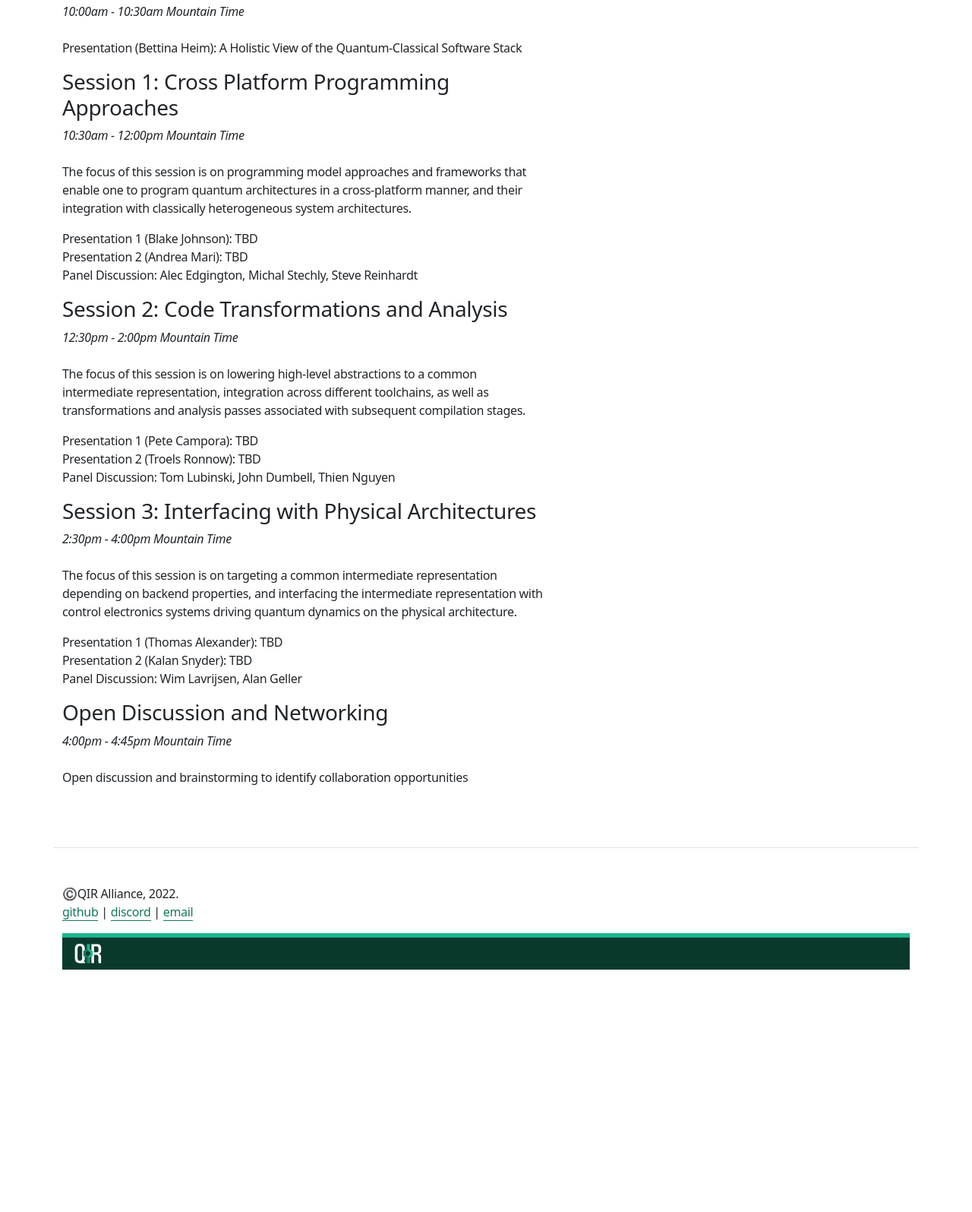
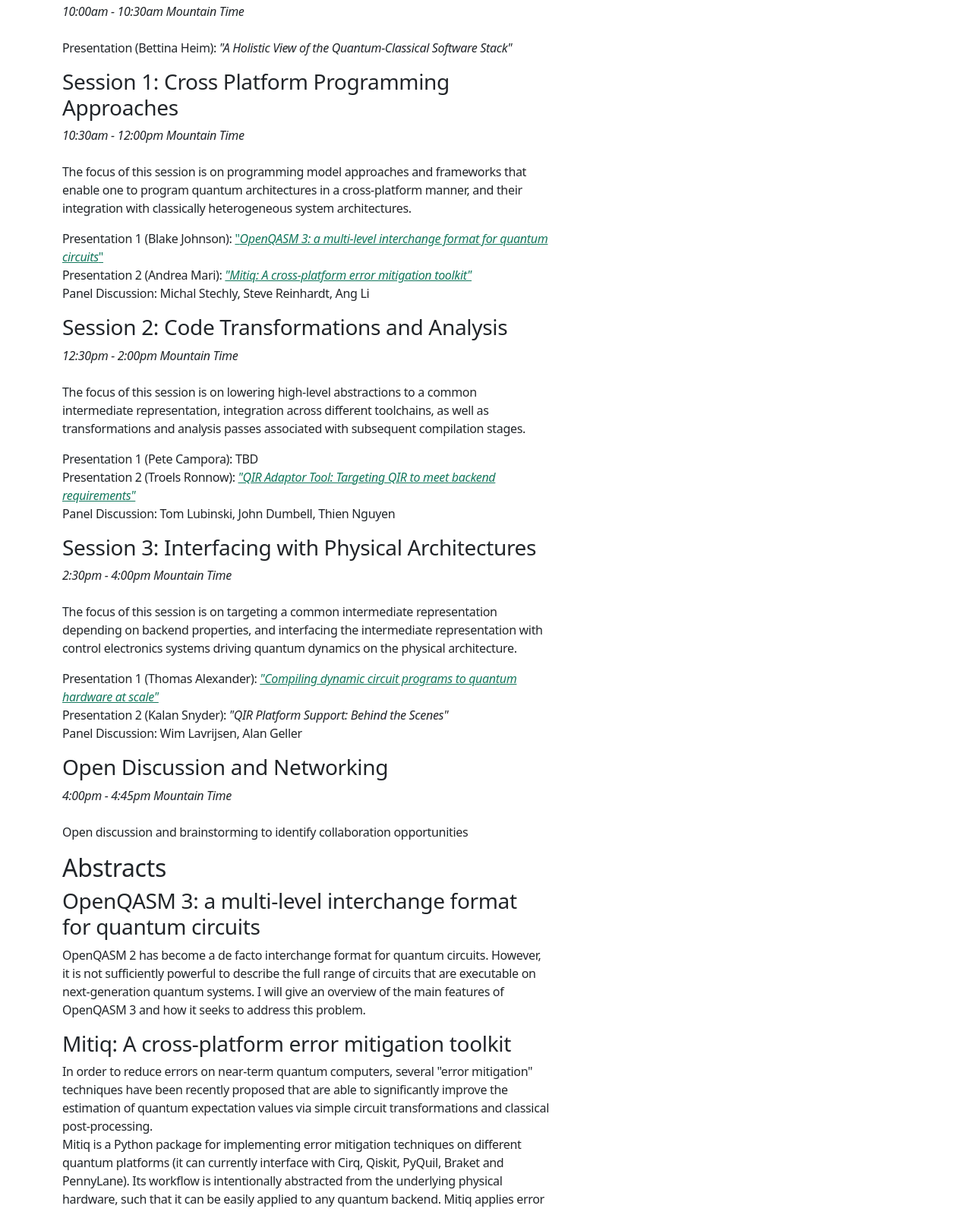
Before and after one commit to qir-alliance/qir-alliance.github.io, an Eleventy site: page src/posts/QCE22_workshop.md in a window 1280 px wide. Shown: the part 1205-2800 px from the top of the page at 76% size. Before the commit the page ends 2529 px from the top, so only its background shows below. Built offline with nearby package versions, Linux system fonts and the light colour scheme; Eleventy itself is replaced by a stand-in of ours; files that its build step writes are made by us from their sources.

Commit message:
Updating the workshop agenda with titles and abstracts (#34)

```diff
--- a/src/posts/QCE22_workshop.md
+++ b/src/posts/QCE22_workshop.md
@@ -23,16 +23,16 @@ The full abstract of the workshop can also be found on [IEEE Quantum Week’s we
 ### Introduction and Welcome
 
 *10:00am - 10:30am Mountain Time* <br/>
-Presentation (Bettina Heim): A Holistic View of the Quantum-Classical Software Stack
+Presentation (Bettina Heim): *"A Holistic View of the Quantum-Classical Software Stack"*
 
 ### Session 1: Cross Platform Programming Approaches
 
 *10:30am - 12:00pm Mountain Time* <br/>
 The focus of this session is on programming model approaches and frameworks that enable one to program quantum architectures in a cross-platform manner, and their integration with classically heterogeneous system architectures.
 
-Presentation 1 (Blake Johnson): TBD
-Presentation 2 (Andrea Mari): TBD
-Panel Discussion: Alec Edgington, Michal Stechly, Steve Reinhardt <br/>
+Presentation 1 (Blake Johnson): ["*OpenQASM 3: a multi-level interchange format for quantum circuits*"](#openqasm-3-a-multi-level-interchange-format-for-quantum-circuits)
+Presentation 2 (Andrea Mari): [*"Mitiq: A cross-platform error mitigation toolkit"*](#mitiq-a-cross-platform-error-mitigation-toolkit)
+Panel Discussion: Michal Stechly, Steve Reinhardt, Ang Li <br/>
 
 ### Session 2: Code Transformations and Analysis
 
@@ -40,7 +40,7 @@ Panel Discussion: Alec Edgington, Michal Stechly, Steve Reinhardt <br/>
 The focus of this session is on lowering high-level abstractions to a common intermediate representation, integration across different toolchains, as well as transformations and analysis passes associated with subsequent compilation stages.
 
 Presentation 1 (Pete Campora): TBD
-Presentation 2 (Troels Ronnow): TBD
+Presentation 2 (Troels Ronnow): [*"QIR Adaptor Tool: Targeting QIR to meet backend requirements"*](#qir-adaptor-tool-targeting-qir-to-meet-backend-requirements)
 Panel Discussion: Tom Lubinski, John Dumbell, Thien Nguyen <br/>
 
 ### Session 3: Interfacing with Physical Architectures
@@ -48,11 +48,32 @@ Panel Discussion: Tom Lubinski, John Dumbell, Thien Nguyen <br/>
 *2:30pm - 4:00pm Mountain Time* <br/>
 The focus of this session is on targeting a common intermediate representation depending on backend properties, and interfacing the intermediate representation with control electronics systems driving quantum dynamics on the physical architecture.
 
-Presentation 1 (Thomas Alexander): TBD
-Presentation 2 (Kalan Snyder): TBD
+Presentation 1 (Thomas Alexander): [*"Compiling dynamic circuit programs to quantum hardware at scale"*](#compiling-dynamic-circuit-programs-to-quantum-hardware-at-scale)
+Presentation 2 (Kalan Snyder): *"QIR Platform Support: Behind the Scenes"*
 Panel Discussion: Wim Lavrijsen, Alan Geller <br/>
 
 ### Open Discussion and Networking
 
 *4:00pm - 4:45pm Mountain Time* <br/>
 Open discussion and brainstorming to identify collaboration opportunities
+
+## Abstracts
+
+### OpenQASM 3: a multi-level interchange format for quantum circuits
+
+OpenQASM 2 has become a de facto interchange format for quantum circuits. However, it is not sufficiently powerful to describe the full range of circuits that are executable on next-generation quantum systems. I will give an overview of the main features of OpenQASM 3 and how it seeks to address this problem.
+
+### Mitiq: A cross-platform error mitigation toolkit
+
+In order to reduce errors on near-term quantum computers, several "error mitigation" techniques have been recently proposed that are able to significantly improve the estimation of quantum expectation values via simple circuit transformations and classical post-processing.
+Mitiq is a Python package for implementing error mitigation techniques on different quantum platforms (it can currently interface with Cirq, Qiskit, PyQuil, Braket and PennyLane). Its workflow is intentionally abstracted from the underlying physical hardware, such that it can be easily applied to any quantum backend. Mitiq applies error mitigation at the "circuit level", in the sense that it takes as input a quantum circuit and produces a sequence of quantum circuits to be executed and post-processed. In this sense, it can be considered as an error mitigation compiler that acts at the top of the circuit execution pipeline. The current progress on quantum intermediate representations opens the interesting perspective of pushing the error mitigation layer down to a lower level of abstraction in the quantum software stack, with promising advantages with respect to efficiency and interoperability.
+
+### QIR Adaptor Tool: Targeting QIR to meet backend requirements
+
+In this talk, I present the QIR Adaptor Tool (QAT) which is used to manipulate and validate QIR in order to target it to a given backend (hardware or simulator). Using a target configuration, the tool allows us to target generic QIR to meet a backend specific profile.
+
+### Compiling dynamic circuit programs to quantum hardware at scale
+
+At IBM, we have a focus on building quantum compiler and control-system solutions that will enable our roadmap to thousands of qubits, necessitating developments in system-level intermediate representations, code-generators, and runtimes that are capable of reasoning about and orchestrating networked systems of heterogeneous hardware in real-time. There is a growing body of literature on transforming and optimizing quantum programs to target abstract representations of a QPU like those in SDKs such as Qiskit. A comparatively smaller body of work describing the challenges in compiling quantum programs to the classical electronics that send and receive signals to/from the QPU exists.
+
+In this talk, we will discuss how the multi-level intermediate representation (MLIR) has enabled us to build a compiler for our hardware control systems while being extensible for future developments in qubit and control-system technologies. We will introduce the high-level architecture of our control systems and critically how we capture this within our software. We will then discuss further compilation challenges that we envision as the number of qubits within a system continue to grow.
```
